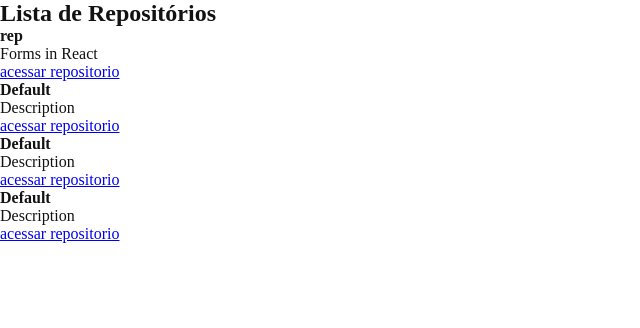
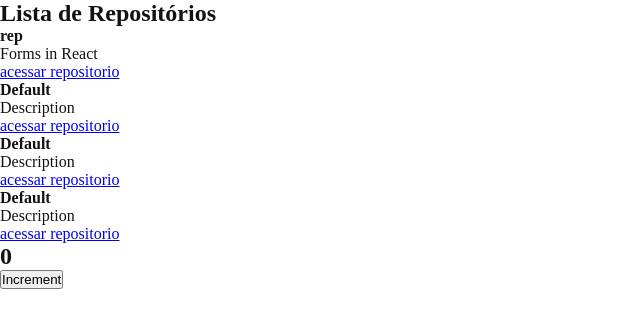
Before and after one commit to lCherS/RocketSeat-ignite, a React app in the folder reactjs/01-github-explorer/: page / in a window 1280 px wide. Shown: the top 328 px of the page, without its empty margins (0-640 px from the left). Built offline with nearby package versions, Linux system fonts and the light colour scheme.

Commit message:
Aula3: Estados

```diff
--- a/reactjs/01-github-explorer/src/App.jsx
+++ b/reactjs/01-github-explorer/src/App.jsx
@@ -1,7 +1,14 @@
 import './styles/global.scss';
 
 import { RepositoryList } from './components/RepositoryList';
+import { Counter } from './components/Counter';
 
 export function App() {
-return (< RepositoryList />)
+return (
+  <>
+  <RepositoryList />
+  <Counter />
+  </>
+  )
+
 }
--- /dev/null
+++ b/reactjs/01-github-explorer/src/components/Counter.jsx
@@ -0,0 +1,17 @@
+import { React, useState } from 'react';
+
+export function Counter() {
+  const [count, setCount] = useState(0);
+
+
+  function increment() {
+    setCount(count + 1);
+  }
+
+  return(
+    <div>
+      <h2>{ count }</h2>
+      <button type="button" onClick={increment}>Increment</button>
+    </div>
+  )
+}
```
Also changed, not shown: 1 other file (tests, documents, lock files or other folders).
